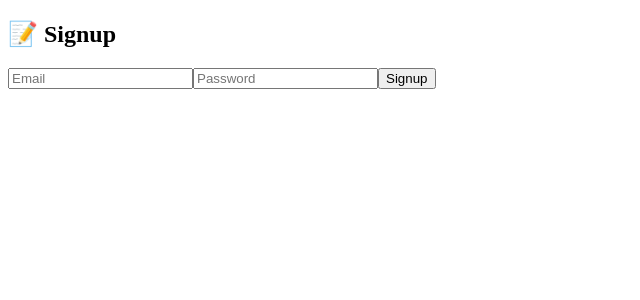
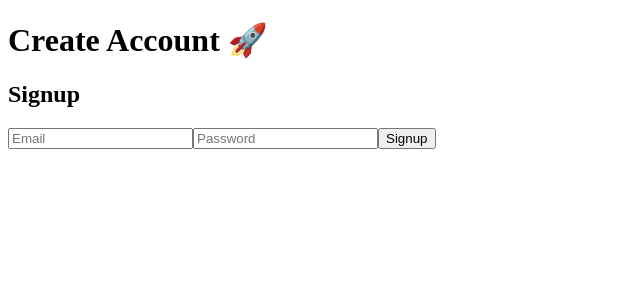
Before and after one commit to Renuka-019/ai-skill-matcher, a React (Create React App) app: page /signup in a window 1280 px wide. Shown: the top 300 px of the page, without its empty margins (0-640 px from the left). Built offline with nearby package versions, Linux system fonts and the light colour scheme.

Commit message:
Update Signup.js

```diff
--- a/src/Signup.js
+++ b/src/Signup.js
@@ -1,6 +1,5 @@
 import React, { useState } from "react";
 import { useNavigate } from "react-router-dom";
-import { motion } from "framer-motion";
 
 function Signup() {
   const [email, setEmail] = useState("");
@@ -16,20 +15,28 @@ function Signup() {
       body: JSON.stringify({ email, password }),
     });
 
-  localStorage.setItem("isLoggedIn", "true"); // ✅ auto login
-  navigate("/home"); // ✅ go to main page
+    localStorage.setItem("isLoggedIn", "true");
+    navigate("/home");
   };
 
   return (
     <div className="container">
-      <motion.div className="card" initial={{ scale: 0.8 }} animate={{ scale: 1 }}>
-        <h2>📝 Signup</h2>
+
+      <div className="left">
+        <h1>Create Account 🚀</h1>
+      </div>
+
+      <div className="right">
+        <div className="card">
+          <h2>Signup</h2>
 
           <input placeholder="Email" onChange={(e) => setEmail(e.target.value)} />
           <input type="password" placeholder="Password" onChange={(e) => setPassword(e.target.value)} />
 
           <button onClick={handleSignup}>Signup</button>
-      </motion.div>
+        </div>
+      </div>
+
     </div>
   );
 }
```
Lines whose indentation alone changed are shown as unchanged.
